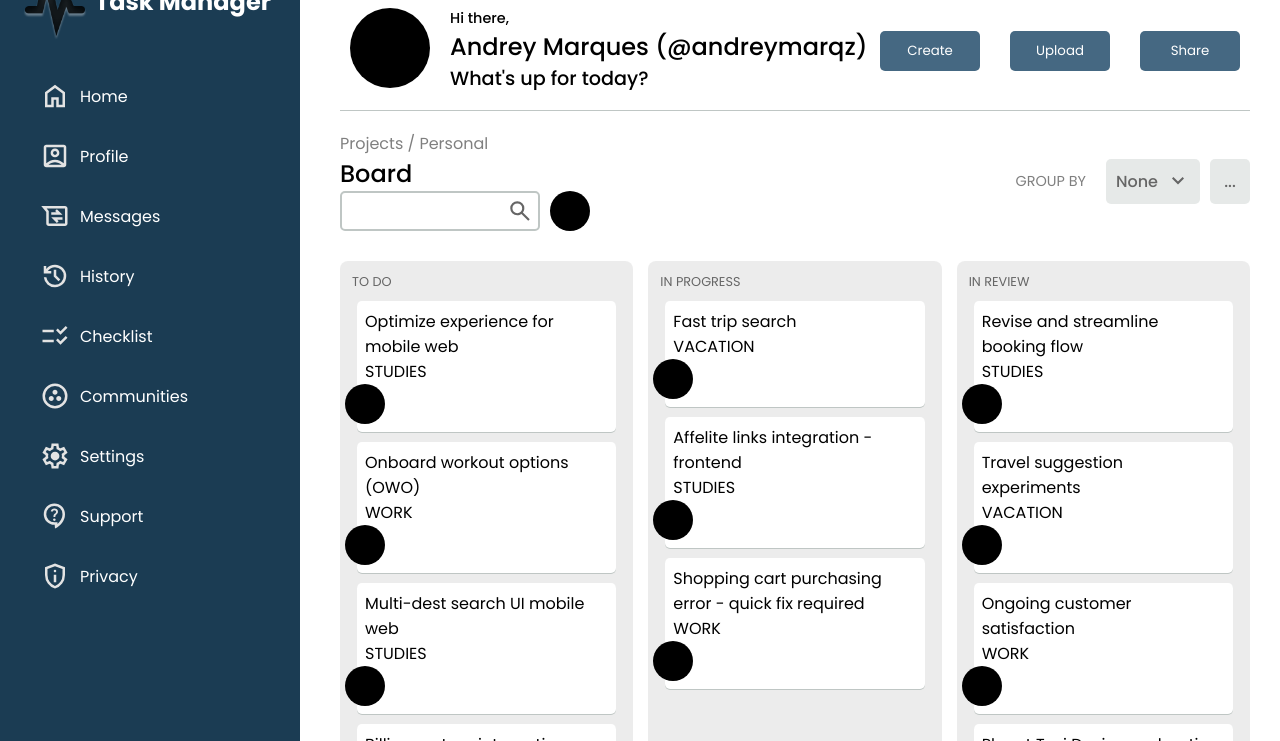
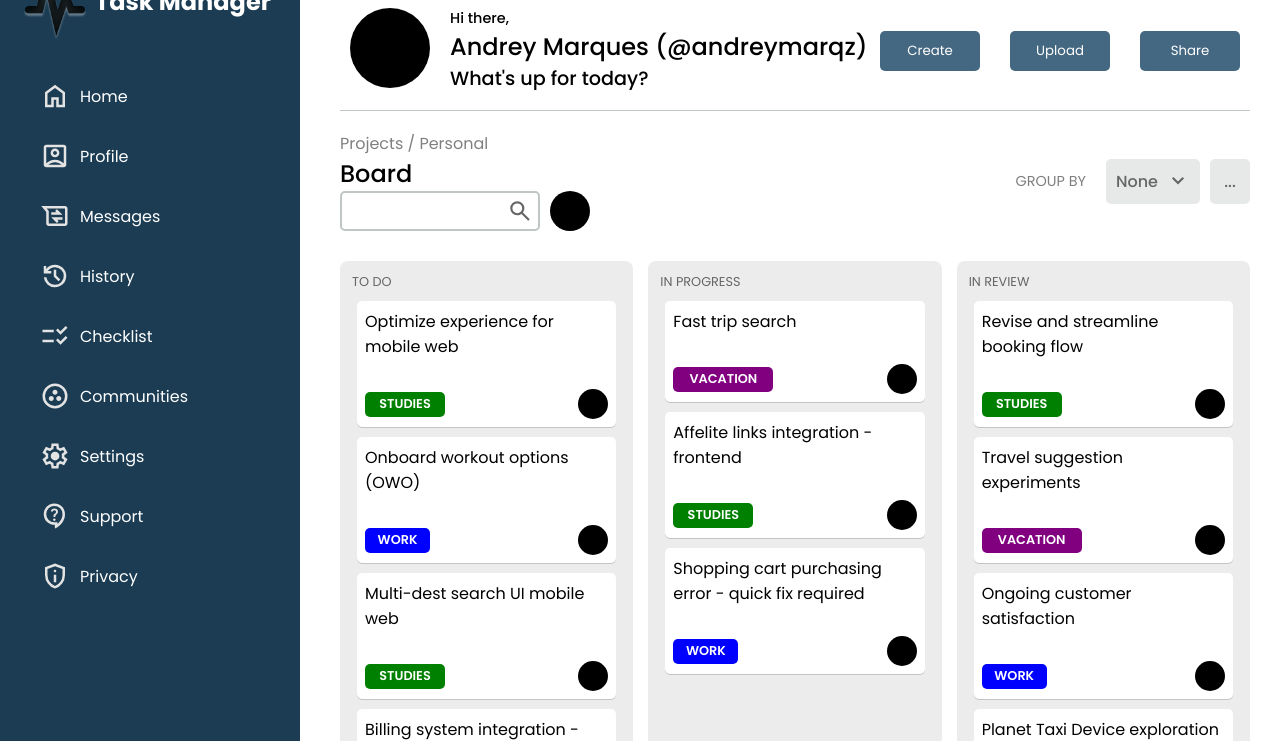
Before and after one commit to AndreyMarqz/admin-dashboard, a plain HTML site: page index.html in a window 1280 px wide. Shown: the part 59-800 px from the top of the page. Drawn offline with Linux system fonts and the light colour scheme.

Commit message:
Finished the task-boxes.

```diff
--- a/index.html
+++ b/index.html
@@ -9,7 +9,6 @@
 <body>
     <div class="container">
         <div class="header">
-
             <div class="header-menus">
                 <div class="header-menu">
                     <p>Your work</p>
@@ -150,32 +149,42 @@
                     <p>TO DO</p>
                     <div class="task-box">
                         <p class="title">Optimize experience for mobile web</p>
-                        <p class="category">STUDIES</p>
-                        <div class="profile-icon"></div>
+                        <div class="category-profile">
+                            <div class="category studies">STUDIES</div>
+                            <div class="profile-icon smaller"></div>
+                        </div>
                     </div>
 
                     <div class="task-box">
                         <p class="title">Onboard workout options (OWO)</p>
-                        <p class="category">WORK</p>
-                        <div class="profile-icon"></div>
+                        <div class="category-profile">
+                            <div class="category work">WORK</div>
+                            <div class="profile-icon smaller"></div>
+                        </div>
                     </div>
 
                     <div class="task-box">
                         <p class="title">Multi-dest search UI mobile web</p>
-                        <p class="category">STUDIES</p>
-                        <div class="profile-icon"></div>
+                        <div class="category-profile">
+                            <div class="category studies">STUDIES</div>
+                            <div class="profile-icon smaller"></div>
+                        </div>
                     </div>
 
                     <div class="task-box">
                         <p class="title">Billing system integration - frontend</p>
-                        <p class="category">WORK</p>
-                        <div class="profile-icon"></div>
+                        <div class="category-profile">
+                            <div class="category work">WORK</div>
+                            <div class="profile-icon smaller"></div>
+                        </div>
                     </div>
 
                     <div class="task-box">
                         <p class="title">Account settings defaults</p>
-                        <p class="category">ACCOUNTS</p>
-                        <div class="profile-icon"></div>
+                        <div class="category-profile">
+                            <div class="category accounts">ACCOUNTS</div>
+                            <div class="profile-icon smaller"></div>
+                        </div>
                     </div>
                 </div>
 
@@ -183,20 +192,26 @@
                     <p>IN PROGRESS</p>
                     <div class="task-box">
                         <p class="title">Fast trip search</p>
-                        <p class="category">VACATION</p>
-                        <div class="profile-icon"></div>
+                        <div class="category-profile">
+                            <div class="category vacation">VACATION</div>
+                            <div class="profile-icon smaller"></div>
+                        </div>
                     </div>
 
                     <div class="task-box">
                         <p class="title">Affelite links integration - frontend</p>
-                        <p class="category">STUDIES</p>
-                        <div class="profile-icon"></div>
+                        <div class="category-profile">
+                            <div class="category studies">STUDIES</div>
+                            <div class="profile-icon smaller"></div>
+                        </div>
                     </div>
 
                     <div class="task-box">
                         <p class="title">Shopping cart purchasing error - quick fix required</p>
-                        <p class="category">WORK</p>
-                        <div class="profile-icon"></div>
+                        <div class="category-profile">
+                            <div class="category work">WORK</div>
+                            <div class="profile-icon smaller"></div>
+                        </div>
                     </div>
                 </div>
 
@@ -204,26 +219,35 @@
                     <p>IN REVIEW</p>
                     <div class="task-box">
                         <p class="title">Revise and streamline booking flow</p>
-                        <p class="category">STUDIES</p>
-                        <div class="profile-icon"></div>
+                        <div class="category-profile">
+                            <div class="category studies">STUDIES</div>
+                            <div class="profile-icon smaller"></div>
+                        </div>
                     </div>
 
                     <div class="task-box">
                         <p class="title">Travel suggestion experiments</p>
-                        <p class="category">VACATION</p>
-                        <div class="profile-icon"></div>
+                        <div class="category-profile">
+                            <div class="category vacation">VACATION</div>
+                            <div class="profile-icon smaller"></div>
+                        </div>
                     </div>
 
                     <div class="task-box">
                         <p class="title">Ongoing customer satisfaction</p>
-                        <p class="category">WORK</p>
-                        <div class="profile-icon"></div>
+                        <div class="category-profile">
+                            <div class="category work">WORK</div>
+                            <div class="profile-icon smaller"></div>
+                        </div>
+
                     </div>
 
                     <div class="task-box">
                         <p class="title">Planet Taxi Device exploration & research</p>
-                        <p class="category">FEEDBACK</p>
-                        <div class="profile-icon"></div>
+                        <div class="category-profile">
+                            <div class="category feedback">FEEDBACK</div>
+                            <div class="profile-icon smaller"></div>
+                        </div>
                     </div>
                 </div>
 
@@ -232,18 +256,21 @@
                     <img src="./img/done-icon.svg" alt="done-icon">
                     <div class="task-box">
                         <p class="title">High outage: Software bug fix - BG Web-store app crashing</p>
-                        <p class="category">WORK</p>
-                        <div class="profile-icon"></div>
+                        <div class="category-profile">
+                            <p class="category work">WORK</p>
+                            <div class="profile-icon smaller"></div>
+                        </div>
                     </div>
 
                     <div class="task-box">
                         <p class="title">Planet Taxi Device exploration & research</p>
-                        <p class="category">STUDIES</p>
-                        <div class="profile-icon"></div>
+                        <div class="category-profile">
+                            <p class="category studies">STUDIES</p>
+                            <div class="profile-icon smaller"></div>
+                        </div>
                     </div>
                 </div>
             </div>
-
         </div>
     </div>
 
--- a/style.css
+++ b/style.css
@@ -78,6 +78,7 @@
 .header {
     display: flex;
     justify-content: space-between;
+
     grid-column: 2 / 3;
     grid-row: 1 / 2;
     padding: 0 20px 0 130px;
@@ -271,3 +272,52 @@
     margin: 10px 5px 5px 5px;
     padding: 8px;
 }
+
+.category {
+    display: flex;
+    height: 25px;
+    align-items: center;
+    justify-content: center;
+    color: var(--color6);
+    border-radius: 5px;
+    font-size: 0.8em;
+    font-weight: 600;
+}
+
+.work {
+    background-color: blue;
+    width: 65px;
+}
+
+.studies {
+    background-color: green;
+    width: 80px;
+}
+
+.vacation {
+    background-color: purple;
+    width: 100px;
+}
+
+.feedback {
+    background-color: yellow;
+    width: 100px;
+    color: #000;
+}
+
+.accounts {
+    background-color: firebrick;
+    width: 100px;
+}
+
+.category-profile {
+    display: flex;
+    justify-content: space-between;
+    align-items: center;
+    margin: 30px 0 0 0;
+}
+
+.smaller {
+    width: 30px;
+    height: 30px;
+}
```
